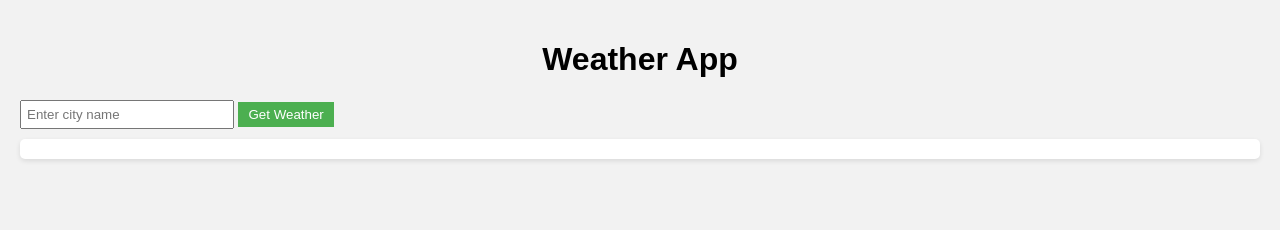
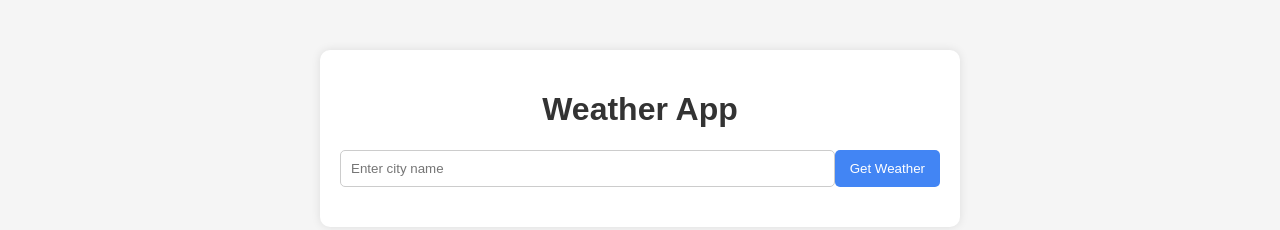
Before and after one commit to Grs257/weather-app, a plain HTML site: page index.html in a window 1280 px wide. Drawn offline with Linux system fonts and the light colour scheme.

Commit message:
Update styles.css

```diff
--- a/styles.css
+++ b/styles.css
@@ -1,48 +1,56 @@
- /* CSS styles */
+body {
+    font-family: 'Arial', sans-serif;
+    margin: 0;
+    padding: 0;
+    background-color: #f5f5f5;
+}
 
-      body {
-        font-family: Arial, sans-serif;
-        background-color: #f2f2f2;
-        margin: 0;
+.container {
+    max-width: 600px;
+    margin: 50px auto;
+    background-color: #fff;
     padding: 20px;
+    border-radius: 10px;
+    box-shadow: 0 0 10px rgba(0, 0, 0, 0.1);
 }
 
 h1 {
     text-align: center;
+    color: #333;
 }
 
-      div {
-        margin-bottom: 10px;
+.search-container {
+    display: flex;
+    justify-content: space-between;
+    margin-bottom: 20px;
 }
 
-      label {
-        font-weight: bold;
-      }
-
-      input[type='text'] {
-        padding: 5px;
-        width: 200px;
+input {
+    flex-grow: 1;
+    padding: 10px;
+    border: 1px solid #ccc;
+    border-radius: 5px;
 }
 
 button {
-        padding: 5px 10px;
-        background-color: #4caf50;
+    padding: 10px 15px;
+    background-color: #4285f4;
     color: #fff;
     border: none;
+    border-radius: 5px;
     cursor: pointer;
 }
 
 button:hover {
-        background-color: #45a049;
+    background-color: #2d63b0;
 }
 
 #result {
-        background-color: #fff;
-        padding: 10px;
-        border-radius: 5px;
-        box-shadow: 0 2px 5px rgba(0, 0, 0, 0.1);
+    text-align: center;
 }
 
-      p {
-        margin: 5px 0;
+@media only screen and (max-width: 600px) {
+    .container {
+        margin: 20px;
     }
+}
```
Lines whose indentation alone changed are shown as unchanged.
